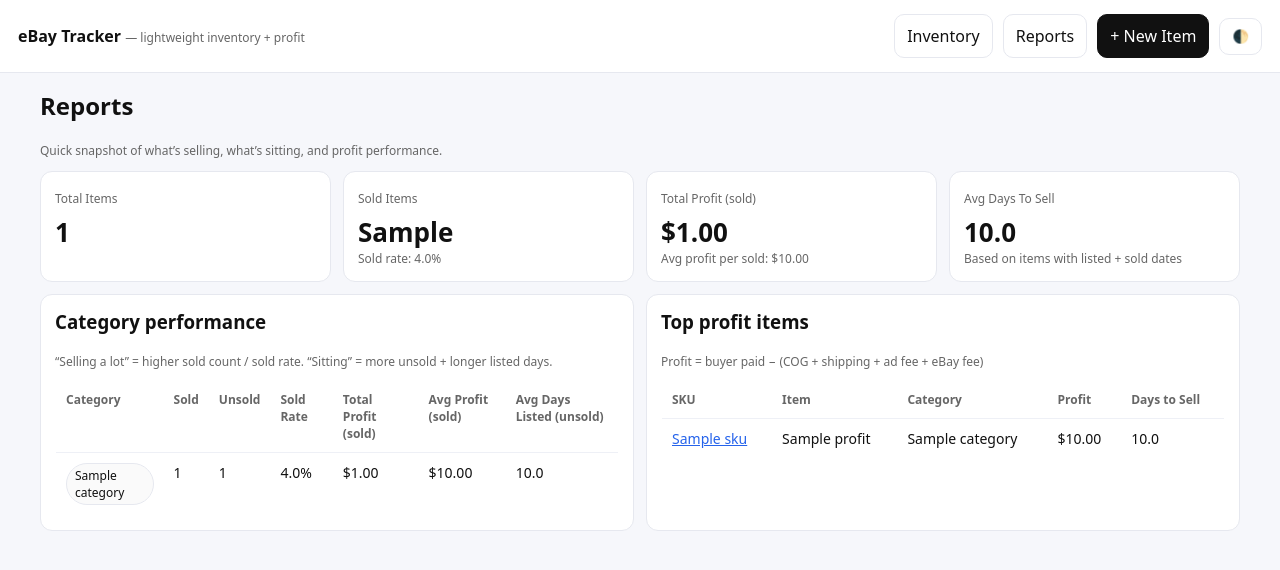
After one commit to xyciasav/ebay-tracker, a Flask app: template templates/reports.html in a window 1280 px wide. The commit adds this page. Shown: the top 570 px of the page. Run offline with Flask 3, Linux system fonts and the light colour scheme; the template is opened without the code that fills it: most values are stand-ins (such as "Sample title", 1, 10 or a date in 2020).

Commit message:
Added reports

```diff
--- a/templates/base.html
+++ b/templates/base.html
@@ -73,6 +73,18 @@
       padding:14px;
     }
 
+    .grid {
+      display:grid;
+      gap:12px;
+      grid-template-columns: repeat(auto-fit, minmax(260px, 1fr));
+    }
+
+    .kpi {
+      font-size: 26px;
+      font-weight: 700;
+      margin-top: 6px;
+    }
+
     label { font-size:12px; color:var(--muted); }
 
     input, select, textarea {
@@ -121,14 +133,39 @@
     .flash.error { border-color: #dc262655; }
     .flash.warning { border-color: #f59e0b55; }
 
-    /* ✅ Photo display fix */
+    table{
+      width:100%;
+      border-collapse: collapse;
+      overflow:hidden;
+      border-radius: 12px;
+      border: 1px solid var(--border);
+      background: var(--card);
+    }
+    th, td{
+      padding: 10px 10px;
+      border-bottom: 1px solid var(--border2);
+      text-align:left;
+      vertical-align: top;
+      font-size: 14px;
+    }
+    th{ font-size: 12px; color: var(--muted); font-weight: 600; }
+
+    .pill{
+      display:inline-block;
+      padding: 3px 8px;
+      border-radius: 999px;
+      border: 1px solid var(--border);
+      background: var(--pillBg);
+      font-size: 12px;
+    }
+
+    /* Photo thumbnails (if you're using them) */
     .photo-grid{
       display:flex;
       gap:10px;
       flex-wrap:wrap;
       margin-top:8px;
     }
-
     .thumb{
       width: 180px;
       height: 180px;
@@ -138,12 +175,8 @@
       background: var(--thumbBg);
       display:block;
     }
-
     @media (max-width: 520px){
-      .thumb{
-        width: 120px;
-        height: 120px;
-      }
+      .thumb{ width: 120px; height: 120px; }
     }
   </style>
 </head>
@@ -155,11 +188,11 @@
       <span class="small">— lightweight inventory + profit</span>
     </div>
 
-    <div style="display:flex; gap:10px; align-items:center;">
+    <div style="display:flex; gap:10px; align-items:center; flex-wrap:wrap;">
       <a class="btn secondary" href="{{ url_for('index') }}">Inventory</a>
+      <a class="btn secondary" href="{{ url_for('reports') }}">Reports</a>
       <a class="btn" href="{{ url_for('item_new') }}">+ New Item</a>
 
-      <!-- Optional: theme toggle (works even if you don't use it yet) -->
       <button class="iconbtn" type="button" id="themeBtn" title="Toggle dark mode">🌓</button>
     </div>
   </header>
@@ -177,7 +210,6 @@
   </div>
 
   <script>
-    // Theme toggle (safe even if you don't care)
     (function(){
       const root = document.documentElement;
       const saved = localStorage.getItem("theme");
--- /dev/null
+++ b/templates/reports.html
@@ -0,0 +1,114 @@
+{% extends "base.html" %}
+{% block title %}Reports — eBay Tracker{% endblock %}
+
+{% block content %}
+  <h2 style="margin-top:0;">Reports</h2>
+  <div class="small">Quick snapshot of what’s selling, what’s sitting, and profit performance.</div>
+
+  <div class="grid" style="margin-top:12px;">
+    <div class="card">
+      <label>Total Items</label>
+      <div class="kpi">{{ kpis.total_items }}</div>
+    </div>
+
+    <div class="card">
+      <label>Sold Items</label>
+      <div class="kpi">{{ kpis.sold_items }}</div>
+      <div class="small">Sold rate: {{ "%.1f"|format(kpis.sold_rate_pct) }}%</div>
+    </div>
+
+    <div class="card">
+      <label>Total Profit (sold)</label>
+      <div class="kpi">${{ "%.2f"|format(kpis.total_profit) }}</div>
+      <div class="small">Avg profit per sold: ${{ "%.2f"|format(kpis.avg_profit_per_sold) }}</div>
+    </div>
+
+    <div class="card">
+      <label>Avg Days To Sell</label>
+      <div class="kpi">{{ "%.1f"|format(kpis.avg_days_to_sell) }}</div>
+      <div class="small">Based on items with listed + sold dates</div>
+    </div>
+  </div>
+
+  <div class="grid" style="margin-top:12px;">
+    <div class="card">
+      <h3 style="margin-top:0;">Category performance</h3>
+      <div class="small">“Selling a lot” = higher sold count / sold rate. “Sitting” = more unsold + longer listed days.</div>
+
+      <div style="margin-top:10px; overflow:auto;">
+        <table>
+          <thead>
+            <tr>
+              <th>Category</th>
+              <th>Sold</th>
+              <th>Unsold</th>
+              <th>Sold Rate</th>
+              <th>Total Profit (sold)</th>
+              <th>Avg Profit (sold)</th>
+              <th>Avg Days Listed (unsold)</th>
+            </tr>
+          </thead>
+          <tbody>
+            {% for r in by_category %}
+              <tr>
+                <td><span class="pill">{{ r.category }}</span></td>
+                <td>{{ r.sold_count }}</td>
+                <td>{{ r.unsold_count }}</td>
+                <td>{{ "%.1f"|format(r.sold_rate_pct) }}%</td>
+                <td>${{ "%.2f"|format(r.total_profit) }}</td>
+                <td>${{ "%.2f"|format(r.avg_profit) }}</td>
+                <td>
+                  {% if r.avg_days_listed_unsold is not none %}
+                    {{ "%.1f"|format(r.avg_days_listed_unsold) }}
+                  {% else %}
+                    —
+                  {% endif %}
+                </td>
+              </tr>
+            {% else %}
+              <tr><td colspan="7" class="small">No data yet.</td></tr>
+            {% endfor %}
+          </tbody>
+        </table>
+      </div>
+    </div>
+
+    <div class="card">
+      <h3 style="margin-top:0;">Top profit items</h3>
+      <div class="small">Profit = buyer paid − (COG + shipping + ad fee + eBay fee)</div>
+
+      <div style="margin-top:10px; overflow:auto;">
+        <table>
+          <thead>
+            <tr>
+              <th>SKU</th>
+              <th>Item</th>
+              <th>Category</th>
+              <th>Profit</th>
+              <th>Days to Sell</th>
+            </tr>
+          </thead>
+          <tbody>
+            {% for r in top_profit %}
+              <tr>
+                <td><a href="{{ url_for('item_detail', sku=r.sku) }}">{{ r.sku }}</a></td>
+                <td>{{ r.item_name }}</td>
+                <td>{{ r.category }}</td>
+                <td>${{ "%.2f"|format(r.profit) }}</td>
+                <td>
+                  {% if r.days_to_sell is not none %}
+                    {{ "%.1f"|format(r.days_to_sell) }}
+                  {% else %}
+                    —
+                  {% endif %}
+                </td>
+              </tr>
+            {% else %}
+              <tr><td colspan="5" class="small">No sold items yet.</td></tr>
+            {% endfor %}
+          </tbody>
+        </table>
+      </div>
+    </div>
+  </div>
+{% endblock %}
```
